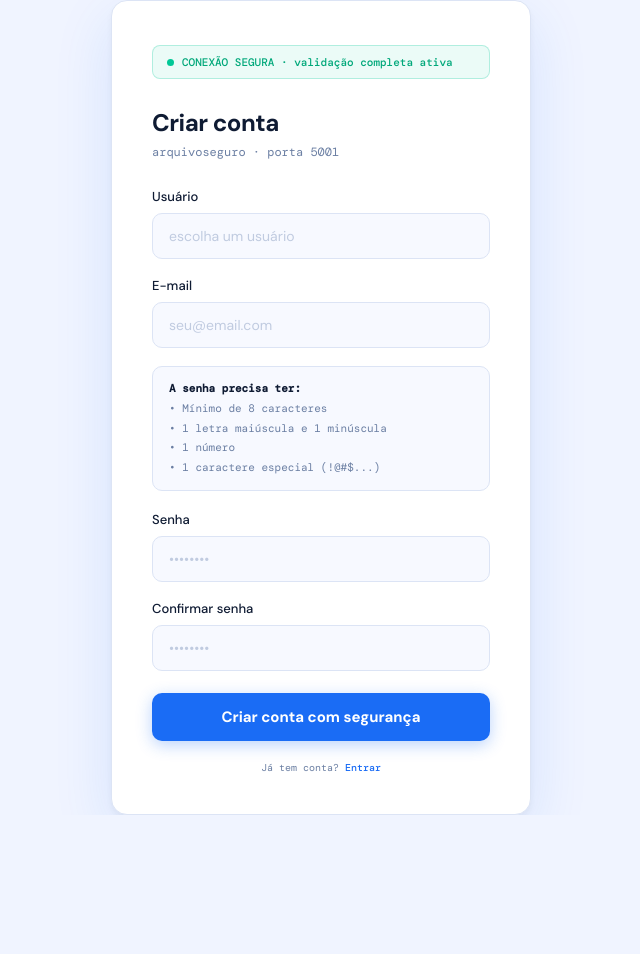
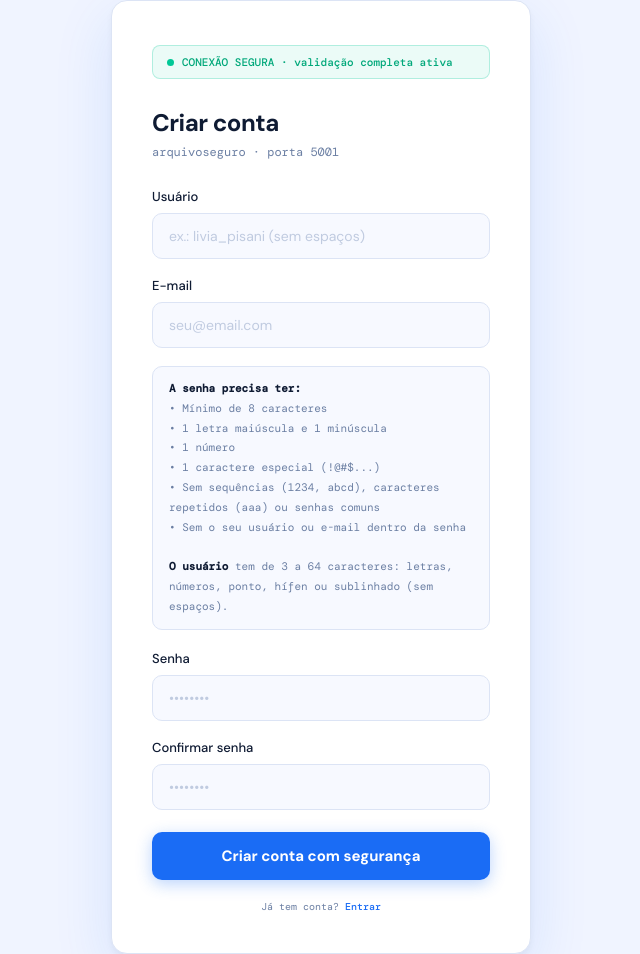
Before and after one commit to pisanilivia16/Himaya, a Flask app: page /cadastro in a window 1280 px wide. Shown: the whole page, without its empty margins (319-959 px from the left). Before the commit the page ends 815 px from the top, so only its background shows below. Run offline with Flask 3, Linux system fonts and the light colour scheme.

Commit message:
fix(cadastro): mostra no formulário as regras de usuário e senha
Co-Authored-By: Claude Sonnet 5.5 <noreply@anthropic.com>
Claude-Session: https://claude.ai/code/session_01MMJB2nLG7wwJLaAgAkGTVG

```diff
--- a/arquivoseguro/templates/cadastro.html
+++ b/arquivoseguro/templates/cadastro.html
@@ -99,7 +99,7 @@
     <form id="form-cadastro">
       <div class="campo">
         <label for="usuario">Usuário</label>
-        <input type="text" id="usuario" name="usuario" placeholder="escolha um usuário" autocomplete="username">
+        <input type="text" id="usuario" name="usuario" placeholder="ex.: livia_pisani (sem espaços)" autocomplete="username">
       </div>
 
       <div class="campo">
@@ -112,7 +112,10 @@
         • Mínimo de 8 caracteres<br>
         • 1 letra maiúscula e 1 minúscula<br>
         • 1 número<br>
-        • 1 caractere especial (!@#$...)
+        • 1 caractere especial (!@#$...)<br>
+        • Sem sequências (1234, abcd), caracteres repetidos (aaa) ou senhas comuns<br>
+        • Sem o seu usuário ou e-mail dentro da senha<br><br>
+        <strong>O usuário</strong> tem de 3 a 64 caracteres: letras, números, ponto, hífen ou sublinhado (sem espaços).
       </div>
 
       <div class="campo">
```
